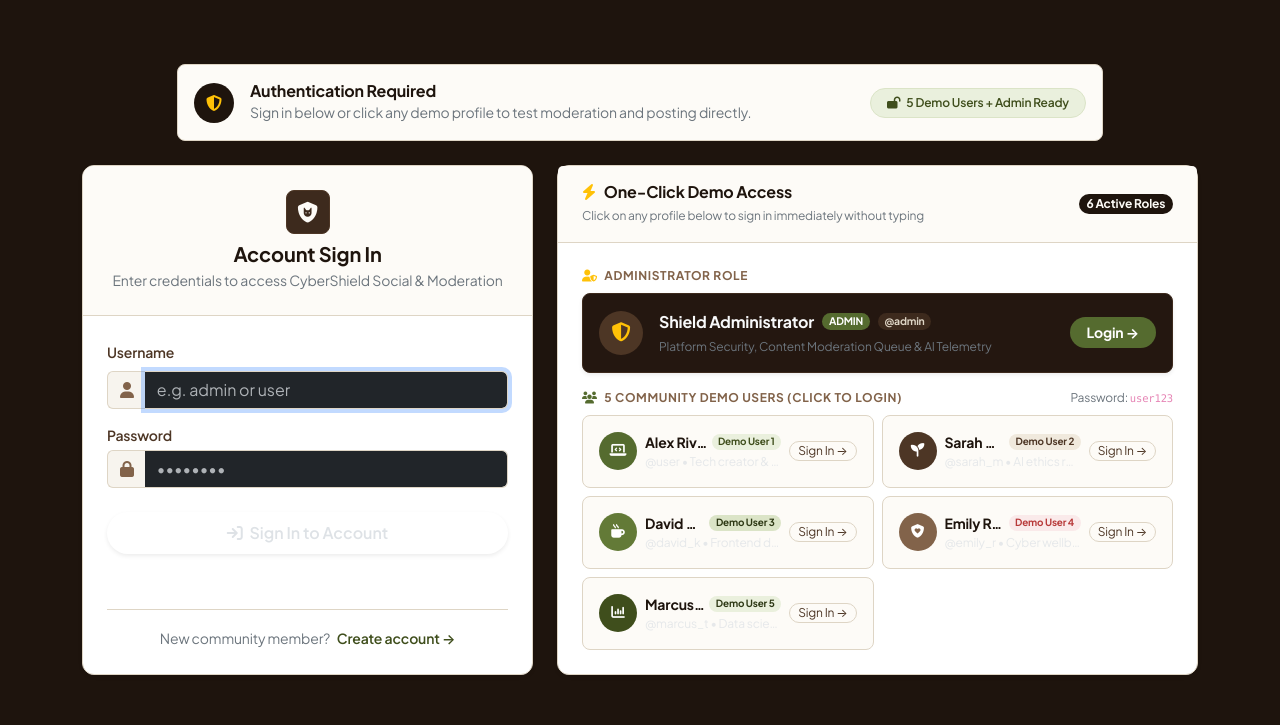
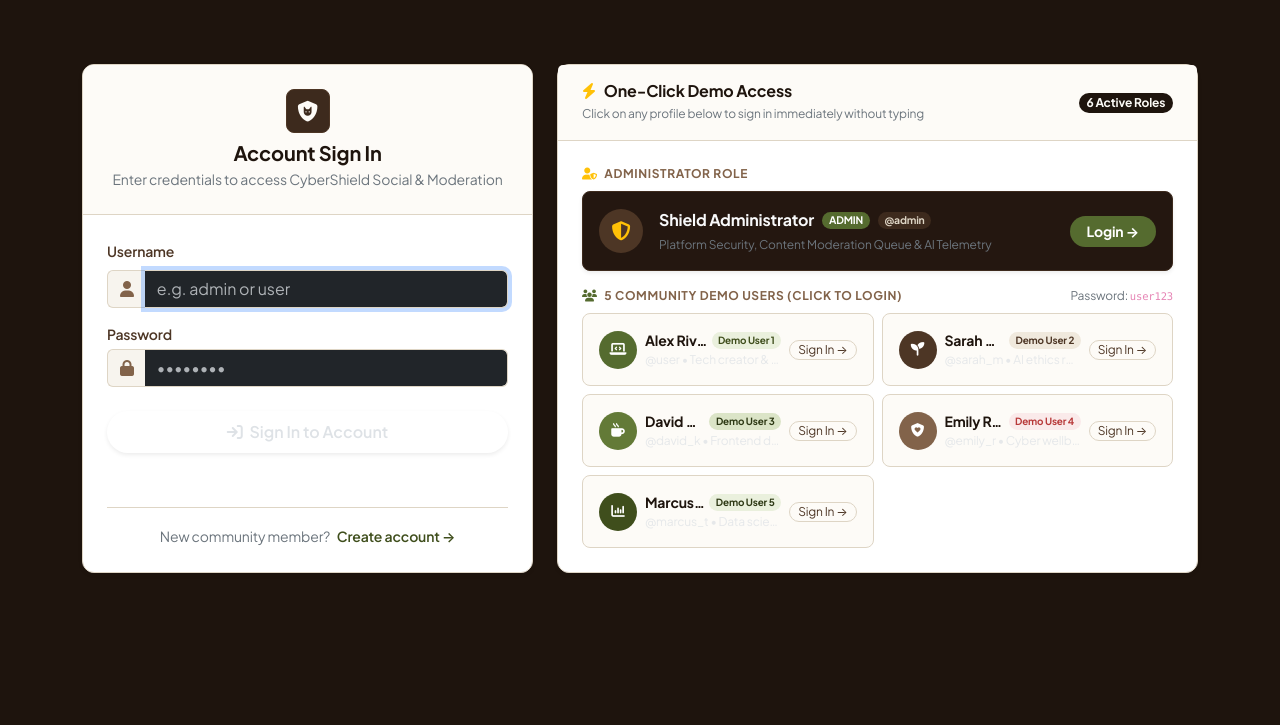
Before and after one commit to Kamakhya07/NLP_project, a Flask app: page /login in a window 1280 px wide. Shown: the part 75-800 px from the top of the page. Run offline with Flask 3, Linux system fonts and the light colour scheme; data that the repository does not hold is empty; parts of the project's set-up code (start-up, migrations or seed data) failed here and were passed over; some libraries are stand-ins or nearby versions.

Commit message:
style: remove authentication required banner from login page

```diff
--- a/templates/login.html
+++ b/templates/login.html
@@ -4,26 +4,6 @@
 
 {% block content %}
 <div class="container py-4">
-    <!-- Notice Banner for Logged-Out Access -->
-    <div class="row justify-content-center mb-4">
-        <div class="col-lg-10">
-            <div class="p-3 rounded-3 d-flex align-items-center justify-content-between flex-wrap gap-2 border" style="background-color: #fdfbf7; border-color: var(--beige-border) !important;">
-                <div class="d-flex align-items-center gap-3">
-                    <div class="rounded-circle d-flex align-items-center justify-content-center" style="width: 40px; height: 40px; background-color: var(--coffee-darkest); color: #fdfbf7;">
-                        <i class="fa-solid fa-shield-halved text-warning"></i>
-                    </div>
-                    <div>
-                        <h6 class="fw-bold mb-0" style="color: var(--coffee-darkest);">Authentication Required</h6>
-                        <span class="small text-secondary">Sign in below or click any demo profile to test moderation and posting directly.</span>
-                    </div>
-                </div>
-                <span class="badge rounded-pill fw-semibold px-3 py-2" style="background-color: var(--olive-tint); color: var(--olive-dark); border: 1px solid var(--olive-subtle);">
-                    <i class="fa-solid fa-lock-open me-1"></i> 5 Demo Users + Admin Ready
-                </span>
-            </div>
-        </div>
-    </div>
-
     <div class="row justify-content-center g-4">
         <!-- Left Column: Standard Credentials Sign In Form -->
         <div class="col-lg-5 col-md-6">
```
